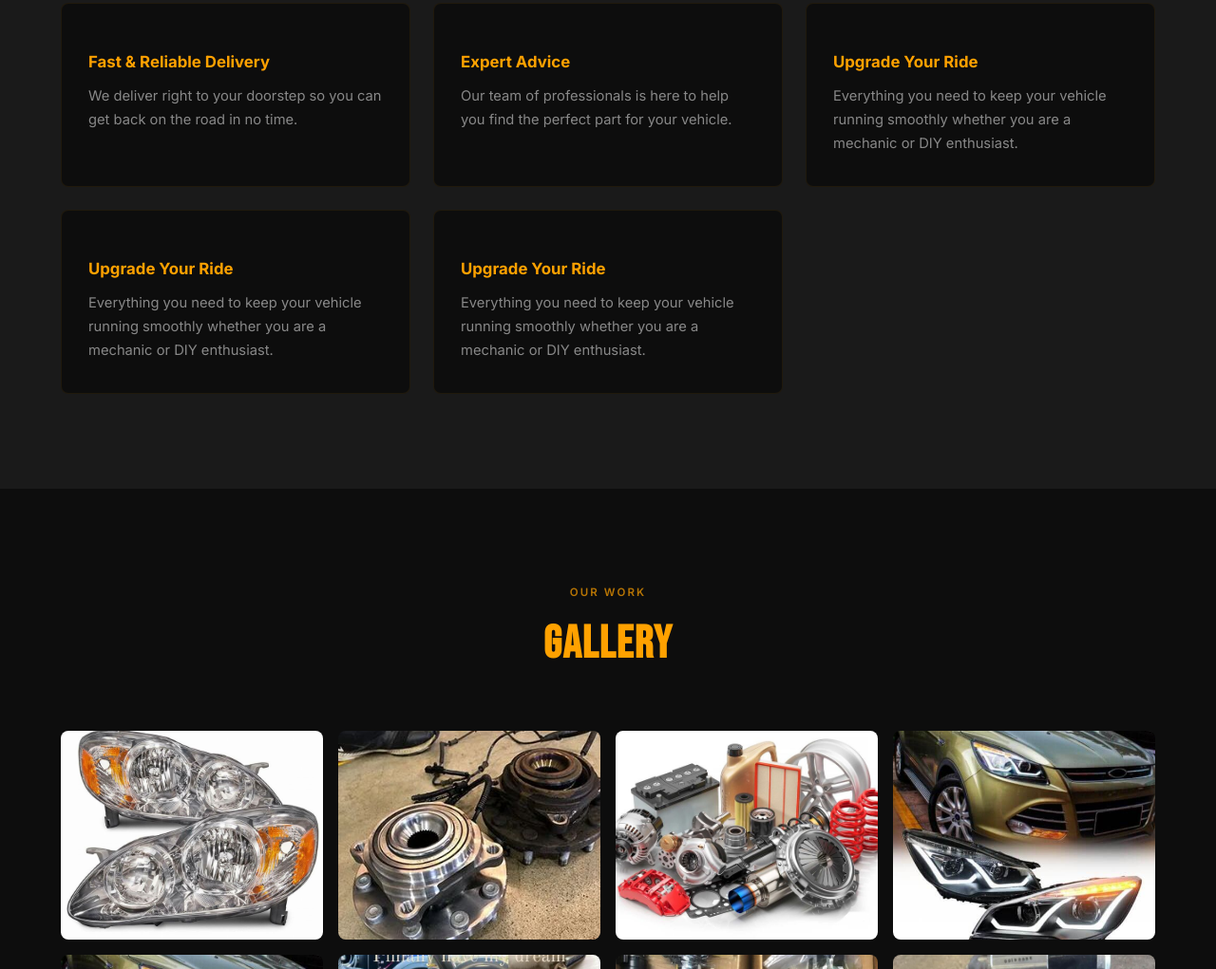
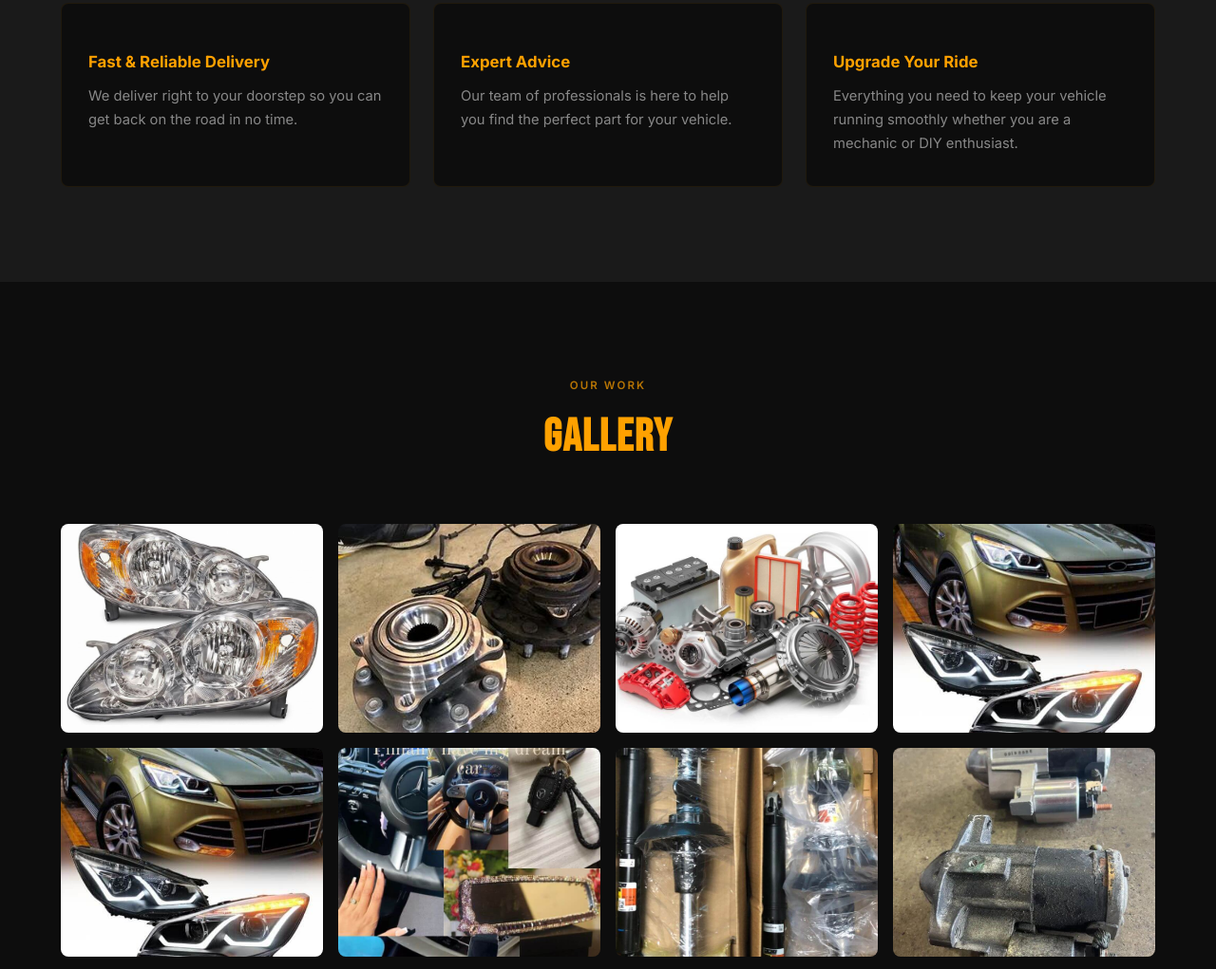
Before and after one commit to gchibueze61-source/de-car-revolutionalist, a plain HTML site: page index.html in a window 1280 px wide. Shown: the part 1270-2291 px from the top of the page at 95% size. Drawn offline with Linux system fonts and the light colour scheme; files whose address does not match are found by name.

Commit message:
Fix HTML formatting and structure
Too much repitition

```diff
--- a/index.html
+++ b/index.html
@@ -154,16 +154,7 @@
         <h3>Upgrade Your Ride</h3>
         <p>Everything you need to keep your vehicle running smoothly whether you are a mechanic or DIY enthusiast.</p>
       </div>
-      <div class="card reveal">
-        <div class="card-icon"></div>
-        <h3>Upgrade Your Ride</h3>
-        <p>Everything you need to keep your vehicle running smoothly whether you are a mechanic or DIY enthusiast.</p>
-      </div>
-      <div class="card reveal">
-        <div class="card-icon"></div>
-        <h3>Upgrade Your Ride</h3>
-        <p>Everything you need to keep your vehicle running smoothly whether you are a mechanic or DIY enthusiast.</p>
-      </div>
+
     </div>
   </section>
 
```
